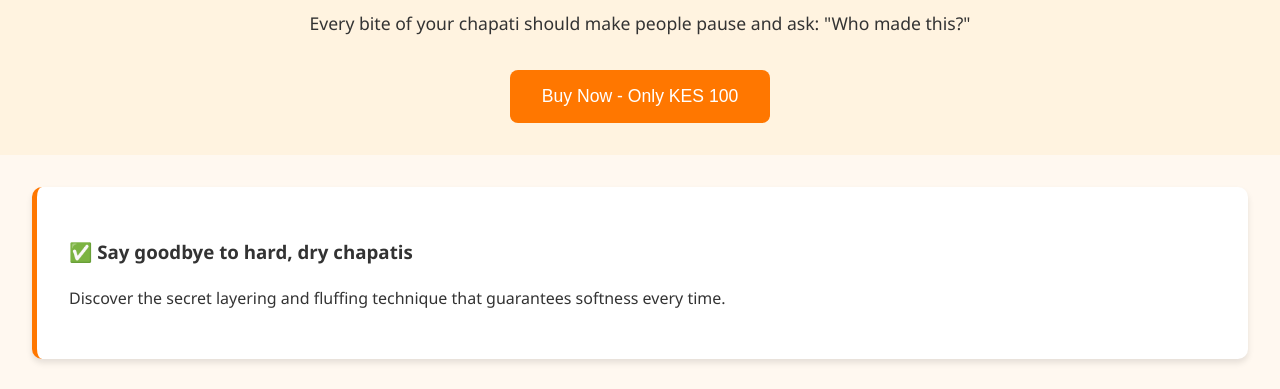
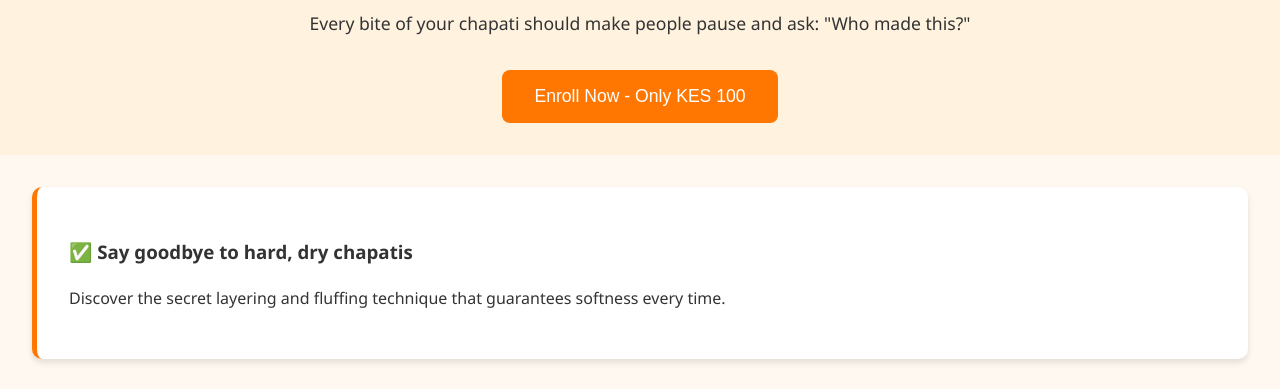
Before and after one commit to intimajoy1/chapatiguide, a plain HTML site: page index.html in a window 1280 px wide. Shown: the part 392-781 px from the top of the page. Drawn offline with Linux system fonts and the light colour scheme.

Commit message:
Update index.html

```diff
--- a/index.html
+++ b/index.html
@@ -82,7 +82,7 @@
   <section class="cta-section">
     <h2>Why settle for average chapatis?</h2>
     <p>Every bite of your chapati should make people pause and ask: "Who made this?"</p>
-    <button class="cta-btn" onclick="buyNow()">Buy Now - Only KES 100</button>
+    <button class="cta-btn" onclick="buyNow()">Enroll Now - Only KES 100</button>
   </section>
 
   <section class="benefits">
```
